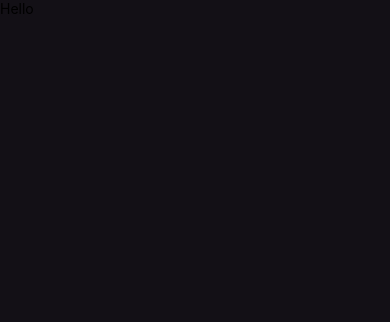
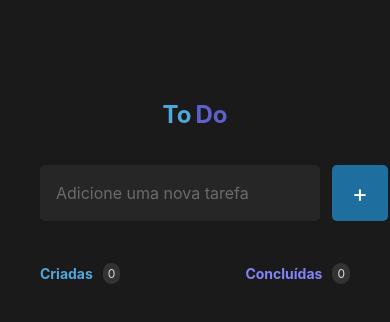
Before and after one commit to Joanderson337/ToDoList---React-Native, a React Native app: screen / in a window 390 px wide. Shown: the top 322 px of the page. Built offline with nearby package versions, Linux system fonts and the light colour scheme.

Commit message:
feat⭐: adicionando pagina home

```diff
--- a/src/screens/Home/index.tsx
+++ b/src/screens/Home/index.tsx
@@ -1,10 +1,36 @@
-import { Text, View } from "react-native";
-import { styles } from './styles'
+import { Image, Text, TextInput, TouchableOpacity, View } from "react-native";
+import { styles } from "./styles";
 
-export function Home(){
-  return(
+export function Home() {
+  return (
     <View style={styles.container}>
-      <Text>Hello</Text>
+      <View style={styles.containerTitle}>
+        <Text style={styles.eventNameTo}>To</Text>
+        <Text style={styles.eventNameDo}>Do</Text>
+      </View>
+
+      <View style={styles.form}>
+        <TextInput
+          style={styles.input}
+          placeholder="Adicione uma nova tarefa"
+          placeholderTextColor="#6B6B6B"
+        />
+        <TouchableOpacity style={styles.button}>
+          <Text style={styles.buttonText}>+</Text>
+        </TouchableOpacity>
+      </View>
+
+      <View style={styles.status}>
+        <View style={styles.containerStatus}>
+          <Text style={styles.criadas}>Criadas</Text>
+          <Text style={styles.statusCriadas}>0</Text>
+        </View>
+
+        <View style={styles.containerStatus}>
+          <Text style={styles.concluidas}>Concluídas</Text>
+          <Text style={styles.statusCriadas}>0</Text>
+        </View>
+      </View>
     </View>
-  )
+  );
 }
--- a/src/screens/Home/styles.ts
+++ b/src/screens/Home/styles.ts
@@ -3,6 +3,85 @@ import { StyleSheet } from "react-native"
 export const styles = StyleSheet.create({
   container: {
     flex: 1,
-    backgroundColor: '#131016',
+    backgroundColor: '#1A1A1A',
+    padding: 40
   },
+  containerTitle: {
+    flexDirection: "row",
+    justifyContent: "center",
+    alignItems: "center",
+  },
+  eventNameTo: {
+    color: '#4EA8DE',
+    fontSize: 24,
+    fontWeight: 'bold',
+    marginTop: 60,
+    marginRight: 4
+  },
+  eventNameDo: {
+    color: '#5E60CE',
+    fontSize: 24,
+    fontWeight: 'bold',
+    marginTop: 60
+  },
+  form: {
+    width: '100%',
+    flexDirection: 'row',
+    marginTop: 36,
+    marginBottom: 42,
+  },
+  input: {
+    flex: 1,
+    height: 56,
+    backgroundColor: '#262626',
+    borderRadius: 5,
+    color: '#FFFF',
+    padding: 16,
+    fontSize: 16,
+    marginRight: 12
+  },
+  buttonText: {
+    color: '#FFF',
+    fontSize: 24,
+  },
+  button: {
+    width: 56,
+    height: 56,
+    borderRadius: 5,
+    backgroundColor: '#1E6F9F',
+    alignItems: 'center',
+    justifyContent: 'center'
+  },
+  status: {
+    flexDirection: 'row',
+    justifyContent: 'space-between',
+  },
+  containerStatus: {
+    flexDirection: 'row',
+    alignItems: 'center',
+  },
+  criadas: {
+    color: '#4EA8DE',
+    fontWeight: '700',
+    fontSize: 14,
+    lineHeight: 14,
+    marginRight: 10
+  },
+  statusCriadas:{
+    color: '#D9D9D9',
+    backgroundColor: '#333333',
+    fontSize: 12,
+    borderRadius: 50,
+    paddingTop: 3,
+    paddingBottom: 3,
+    paddingLeft: 5,
+    paddingRight: 5
+  },
+  concluidas: {
+    color: '#8284FA',
+    fontWeight: '700',
+    fontSize: 14,
+    lineHeight: 14,
+    marginRight: 10
+  }
 })
```
